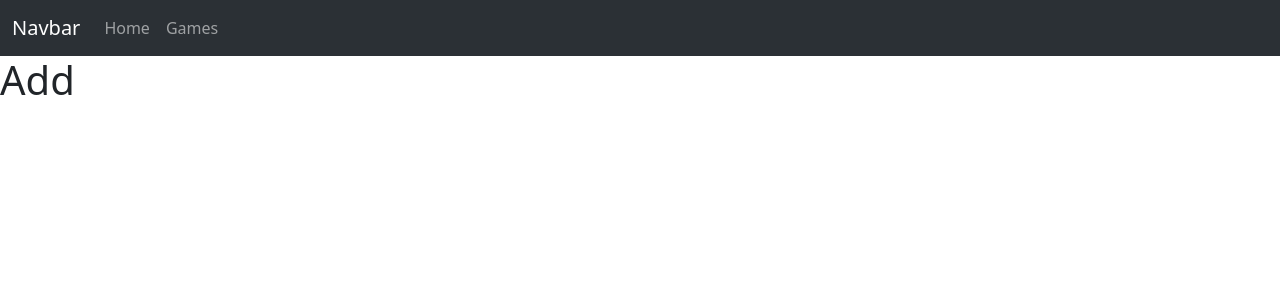
After one commit to RileyDruken/CP-1895-Flask-Project, a Flask app: page /add in a window 1280 px wide. The commit adds this page. Shown: the top 300 px of the page. Run offline with Flask 3, Linux system fonts and the light colour scheme.

Commit message:
Added Add route Added bootstrap Added Navbar

```diff
--- a/app.py
+++ b/app.py
@@ -15,6 +15,10 @@ def games():
 def removal():
     return render_template('removal.html')
 
+@app.route('/add')
+def add():
+    return render_template('add.html')
+
 
 if __name__ == '__main__':
     app.run()
--- /dev/null
+++ b/templates/add.html
@@ -0,0 +1,5 @@
+{% extends 'base.html' %}
+
+{% block content %}
+    <h1>{% block title %} Add {% endblock %}</h1>
+{% endblock %}
--- a/templates/base.html
+++ b/templates/base.html
@@ -3,10 +3,29 @@
 <head>
     <meta charset="UTF-8">
     <title>{% block title %} {% endblock %}</title>
+    <link href="https://cdn.jsdelivr.net/npm/bootstrap@5.3.5/dist/css/bootstrap.min.css" rel="stylesheet"
+          integrity="sha384-SgOJa3DmI69IUzQ2PVdRZhwQ+dy64/BUtbMJw1MZ8t5HZApcHrRKUc4W0kG879m7" crossorigin="anonymous">
+    <script src="https://cdn.jsdelivr.net/npm/bootstrap@5.3.5/dist/js/bootstrap.bundle.min.js"
+            integrity="sha384-k6d4wzSIapyDyv1kpU366/PK5hCdSbCRGRCMv+eplOQJWyd1fbcAu9OCUj5zNLiq"
+            crossorigin="anonymous"></script>
 </head>
 <body>
-    <div class="content">
-        {% block content %} {% endblock %}
+<nav class="navbar navbar-expand-lg bg-body-tertiary" data-bs-theme="dark">
+  <div class="container-fluid">
+    <a class="navbar-brand" href="/">Navbar</a>
+    <button class="navbar-toggler" type="button" data-bs-toggle="collapse" data-bs-target="#navbarNavAltMarkup" aria-controls="navbarNavAltMarkup" aria-expanded="false" aria-label="Toggle navigation">
+      <span class="navbar-toggler-icon"></span>
+    </button>
+    <div class="collapse navbar-collapse" id="navbarNavAltMarkup">
+      <div class="navbar-nav">
+        <a class="nav-link {% if request.path == "/" %} active {% endif %}" aria-current="page" href="/">Home</a>
+        <a class="nav-link {% if request.path == "/games" %} active {% endif %}" href="/games">Games</a>
+      </div>
     </div>
+  </div>
+</nav>
+<div class="content">
+    {% block content %} {% endblock %}
+</div>
 </body>
 </html>
```
